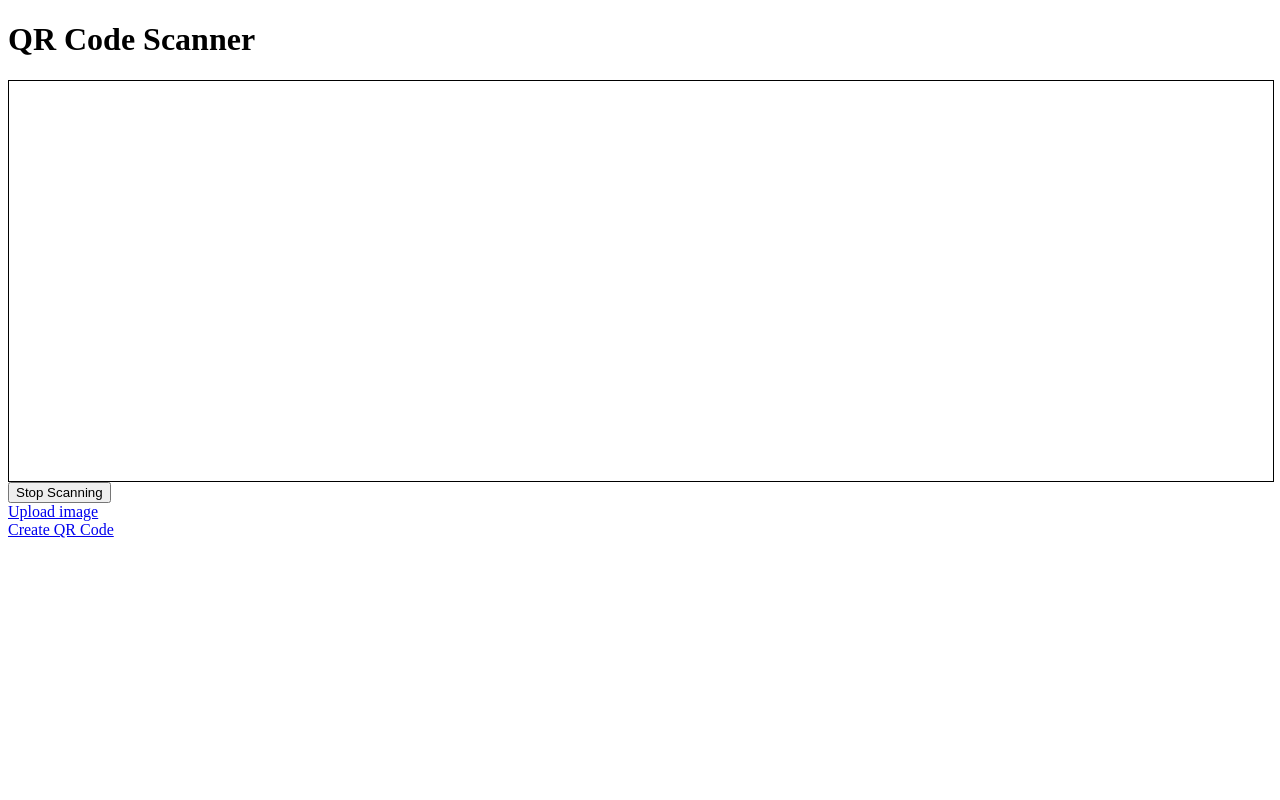
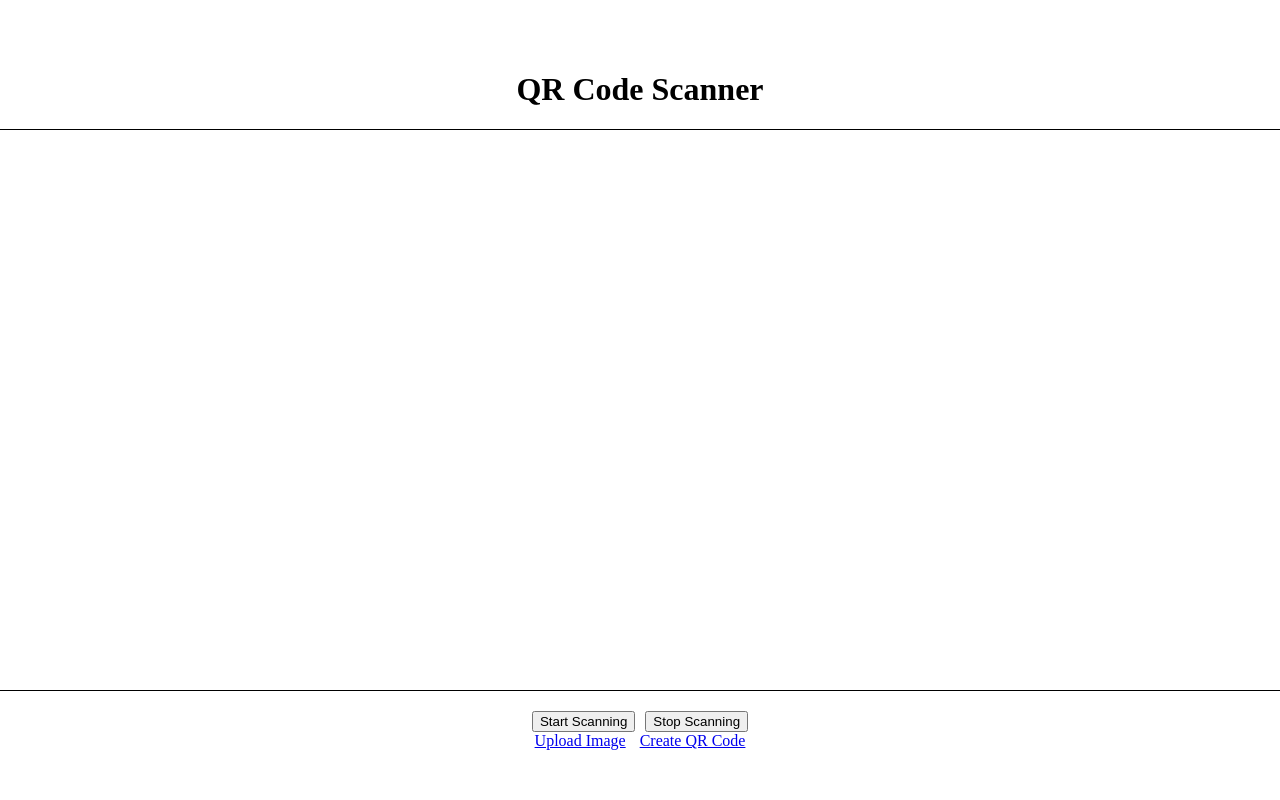
Before and after one commit to burhansandhu/ScanSmart, a Django app: page /camera_scan/ in a window 1280 px wide. Run offline with Django 4.2, Linux system fonts and the light colour scheme.

Commit message:
implement camera integration successfully

```diff
--- a/templates/camera.html
+++ b/templates/camera.html
@@ -5,22 +5,45 @@
     <meta name="viewport" content="width=device-width, initial-scale=1.0">
     <title>QR Code Scanner</title>
     <style>
+        body {
+            display: flex;
+            flex-direction: column;
+            align-items: center;
+            justify-content: center;
+            margin: 0;
+            height: 100vh; /* Full viewport height */
+            overflow: hidden; /* Prevent scrolling */
+        }
         #reader {
             width: 100%;
-            height: 400px;
+            height: 70vh; /* 70% of the viewport height */
             border: 1px solid black;
+            margin-bottom: 20px; /* Space below the reader */
+        }
+        .controls {
+            display: flex;
+            justify-content: center;
+            gap: 10px; /* Space between buttons */
+        }
+        a {
+            margin: 5px; /* Space around links */
         }
     </style>
 </head>
 <body>
     <h1>QR Code Scanner</h1>
     <div id="reader"></div>
-    <button id="stop">Stop Scanning</button><br>
-    <a href="{% url 'upload_image' %}">Upload image</a><br>
-    <a href="{% url 'create_qr' %}">Create QR Code</a>
+    <div class="controls">
+        <button id="start">Start Scanning</button>
+        <button id="stop">Stop Scanning</button>
+    </div>
+    <div class="links">
+        <a href="{% url 'upload_image' %}">Upload Image</a>
+        <a href="{% url 'create_qr' %}">Create QR Code</a>
+    </div>
 
     {% load static %}
-    <script src="{% static 'JS/html5-qrcode.min.js' %}"></script> <!-- Updated path -->
+    <script src="{% static 'JS/html5-qrcode.min.js' %}"></script>
     <script>
         document.addEventListener("DOMContentLoaded", function() {
             const html5QrCode = new Html5Qrcode("reader");
@@ -34,7 +57,7 @@
 
                 const config = {
                     fps: 10,
-                    qrbox: { width: 250, height: 250 }
+                    qrbox: { width: 550, height: 550 }
                 };
 
                 html5QrCode.start(
@@ -48,7 +71,7 @@
                 });
             }
 
-            startScanning();
+            document.getElementById("start").onclick = startScanning;
 
             document.getElementById("stop").onclick = function () {
                 html5QrCode.stop().then(ignore => {
--- a/templates/result.html
+++ b/templates/result.html
@@ -64,6 +64,7 @@
             <li>Type: {{ obj.type }} - Data: {{ obj.data }}</li>
         {% endfor %}
     </ul>
-    <a href="{% url 'upload_image' %}">Upload Another Image</a>
+    <a href="{% url 'upload_image' %}">Upload Another Image</a><br>
+    <a href="{% url 'camera_scan' %}">Scan with Camera</a>
 </body>
 </html>
```
